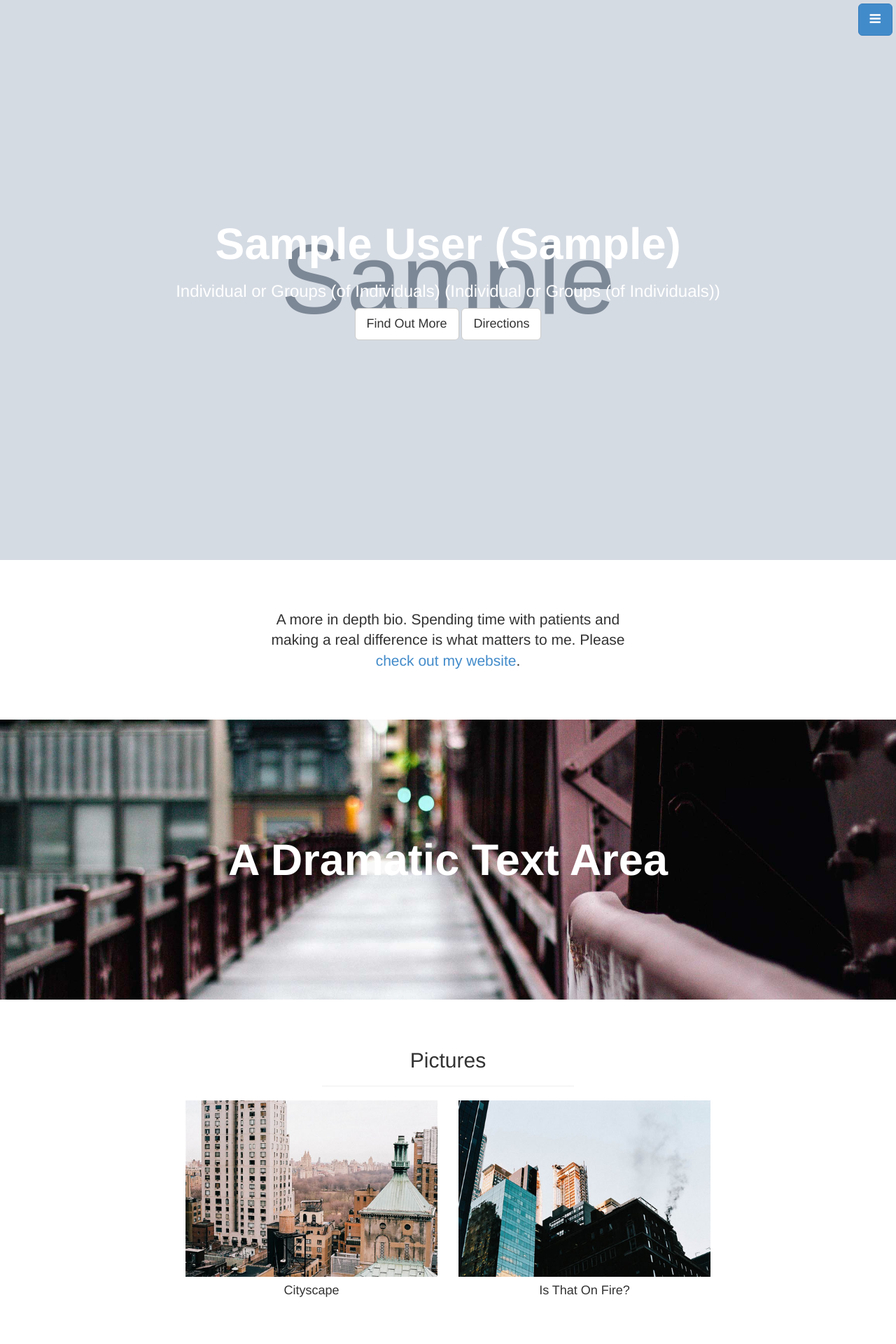
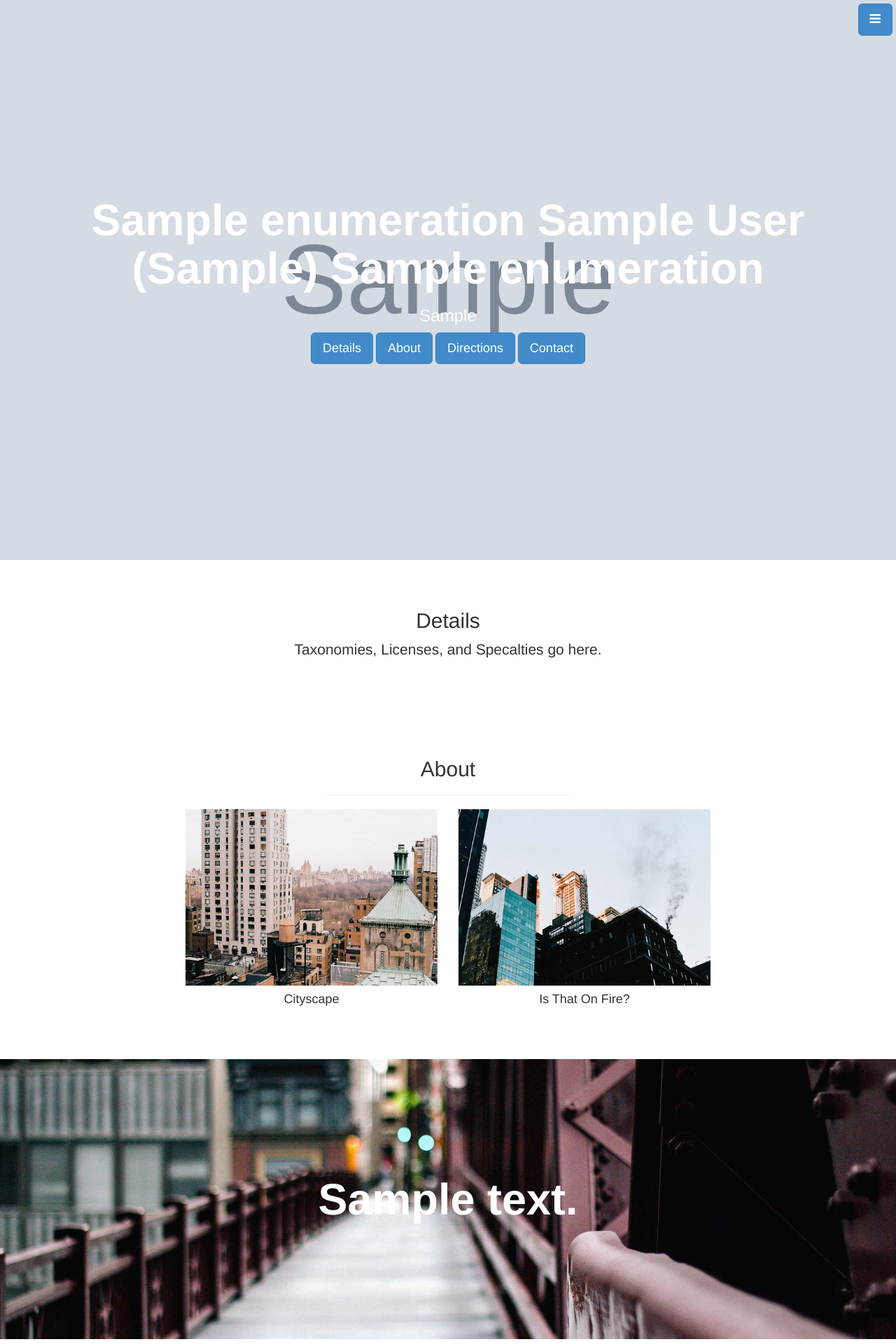
Before and after one commit to loranstefani/npi, a Django app: page /profile/000 in a window 1280 px wide. Shown: the top 1920 px of the page at 70% size. Run offline with Django 3.2, Linux system fonts and the light colour scheme; data comes from the database, SQL or seed files in the repository; tables that the repository leaves empty hold one stand-in row (values such as "Sample post"); grey boxes marked "Sample" are stand-in pictures; parts of the project's set-up code (start-up, migrations or seed data) failed here and were passed over; some libraries are stand-ins or nearby versions.

Commit message:
Linking public profile and edit function

```diff
--- a/apps/enumerations/models.py
+++ b/apps/enumerations/models.py
@@ -174,7 +174,7 @@ class Enumeration(models.Model):
 
     sole_proprietor             = models.BooleanField(default=False)
 
-    #PII
+    #PII --------------------------------------------------------------------
     state_of_birth      = models.CharField(max_length=2,  blank=True, default="",
                                     choices = US_STATE_CHOICES)
 
@@ -188,34 +188,42 @@ class Enumeration(models.Model):
                                                ("T","Transgender")))
 
 
-    itin                        = models.CharField(max_length=10, blank=True,
-                                        default="", verbose_name="IRS Individual Tax Payer  Number (ITIN)",
-                                        help_text = "An ITIN is required for individuals that are not eligible for a social security number."
+    itin        = models.CharField(max_length=10, blank=True,
+                        default="", verbose_name="IRS Individual Tax Payer  Number (ITIN)",
+                        help_text = "An ITIN is required for individuals that are not eligible for a social security number."
                                         )
-    ssn                         = models.CharField(max_length=10, blank=True, default="",
-                                        verbose_name = "Social Security Number",
-                                        help_text= "Required for individuals.")
+    ssn          = models.CharField(max_length=10, blank=True, default="",
+                        verbose_name = "Social Security Number",
+                        help_text= "Required for individuals.")
 
-    ein                        = models.CharField(max_length=9, blank=True,
-                                        default="", verbose_name="Employer Identification Number (EIN)",
-                                        help_text = "An EIN is issued by the IRS. This is required for organizations and optional for individuals."
-                                        )
+    ein         = models.CharField(max_length=9, blank=True,
+                    default="", verbose_name="Employer Identification Number (EIN)",
+                    help_text = "An EIN is issued by the IRS. This is required for organizations."
+                    )
 
-    ein_image               = models.ImageField(blank = True, null=False, default='',
-                                    max_length=255L, upload_to="ein-verification",
-                                    verbose_name= "EIN Image",
-                                    help_text ="A PDF or PNG of your EIN assigned by the IRS",
-                                    )
+    ein_image   = models.ImageField(blank = True, null=False, default='',
+                    max_length=255L, upload_to="ein-verification",
+                    verbose_name= "EIN Image",
+                    help_text ="A PDF or PNG of your EIN assigned by the IRS",)
 
-    modify_token               = models.CharField(max_length=36, blank=True, default=uuid.uuid4)
+    modify_token  = models.CharField(max_length=36, blank=True, default=uuid.uuid4)
 
 
-
-    #CMS System of Record - Private information
     national_agency_check = models.BooleanField(default=False)
     fingerprinted         = models.BooleanField(default=False)
     negative_action       = models.BooleanField(default=False,
                                  verbose_name="Negative Action on file with HRSA")
+
+    #Deactivation information ---------------------------
+    decactvation_reason_code  = models.CharField(max_length=1, choices=DECACTIVAED_REASON_CHOICES,
+                                    default="", blank=True)
+    deactivated_details         = models.TextField(max_length=1000, blank=True, default="")
+
+    deactiviation_date               = models.DateField(blank=True, null=True)
+    reactiviation_date               = models.DateField(blank=True, null=True)
+
+
+
 
     contact_person_email        = models.EmailField(blank=True, default="",
                                     help_text = "Required if contact person has an email.")
@@ -249,7 +257,8 @@ class Enumeration(models.Model):
     authorized_person_email = models.EmailField(blank=True, default="",
                                help_text = "Required if authorized person has an email.")
 
-    # End PII ---------------------------------------------------
+
+    # End PII -----------------------------------------------------------------
 
     authorized_person_first_name    = models.CharField(max_length=150,
                                             blank=True, default="")
@@ -275,16 +284,6 @@ class Enumeration(models.Model):
 
     authorized_person_title       = models.CharField(max_length=150,
                                                   blank=True, default="")
-
-
-    #Deactivation information
-    decactvation_reason_code  = models.CharField(max_length=1, choices=DECACTIVAED_REASON_CHOICES,
-                                    default="", blank=True)
-    deactivated_details         = models.TextField(max_length=1000, blank=True, default="")
-
-    deactiviation_date               = models.DateField(blank=True, null=True)
-    reactiviation_date               = models.DateField(blank=True, null=True)
-
 
     #Record management
     added               = models.DateField(auto_now_add=True)
--- a/apps/enumerations/templates/edit.html
+++ b/apps/enumerations/templates/edit.html
@@ -39,7 +39,7 @@
 
  <div class="row">
     <div class="col-lg-10">
- <h2>Basic Information</h2>
+ <h2>Basic Information <a href=/profile/{{enumeration.number}}><button type="button" class="btn btn-default" target="_blank">View Public Profile</button></a></h2>
 
   <table class="table table-striped  table-bordered">
   <thead>
@@ -100,7 +100,7 @@
 
 
     <tr>
-    <td>Mailing Address (Coorespondence)</td>
+    <td>Mailing Address (Correspondence)</td>
     <td>{{ enumeration.mailing_address }}</td>
     {% if enumeration.mailing_address  %}
     <td>
--- a/apps/profilee/templates/stylish-portfolio.html
+++ b/apps/profilee/templates/stylish-portfolio.html
@@ -44,9 +44,12 @@
         <a id="menu-close" href="#" class="btn btn-default btn-lg pull-right toggle"><i class="fa fa-times"></i></a>
         <li class="sidebar-brand"><a href="http://startbootstrap.com">Start Bootstrap</a></li>
         <li><a href="#top">Home</a></li>
+        <li><a href="#details">Details</a></li>
         <li><a href="#about">About</a></li>
-        <li><a href="#portfolio">Pictures</a></li>
-        <li><a href="#contact">Directions</a></li>
+        <li><a href="#directions">Directions</a></li>
+        <li><a href="#contact">Contact</a></li>
+        <li><a href="/enumerations/edit/{{enumeration.id}}">Edit</a></li>
+
       </ul>
     </div>
     <!-- /Side Menu -->
@@ -54,22 +57,30 @@
     <!-- Full Page Image Header Area -->
     <div id="top" class="header">
       <div class="vert-text">
-        <h1>{{enumeration.name}}</h1>
-        <h3>{{enumeration.taxonomy }}</h3>
-        <a href="#about" class="btn btn-default btn-lg">Find Out More</a>
-        <a href="#contact" class="btn btn-default btn-lg">Directions</a>
+        <h1>{{enumeration.name_prefix}} {{enumeration.name}} {{enumeration.name_suffix}}</h1>
+        <h3>{{enumeration.credential }}</h3>
+        <a href="#details" class="btn btn-default btn-lg btn-primary">Details</a>
+        <a href="#about" class="btn btn-default btn-lg btn-primary">About</a>
+        <a href="#directions" class="btn btn-default btn-lg btn-primary ">Directions</a>
+        <a href="#contact" class="btn btn-default btn-lg btn-primary">Contact</a>
       </div>
     </div>
     <!-- /Full Page Image Header Area -->
 
+
+
+
+
+
+
+
     <!-- Intro -->
-    <div id="about" class="intro">
+    <div id="details" class="intro">
       <div class="container">
         <div class="row">
           <div class="col-md-6 col-md-offset-3 text-center">
-            <h2>{{enumeration.bio}}</h2>
-            <p class="lead"> A more in depth bio.  Spending time with patients
-            and making a real difference is what matters to me. Please <a target="_blank" href="http://example.com">check out my website</a>.</p>
+            <h2>Details</h2>
+            <p class="lead"> Taxonomies, Licenses, and Specalties go here.</p>
           </div>
         </div>
       </div>
@@ -78,20 +89,21 @@
 
 
 
-    <!-- Callout -->
-    <div class="callout">
-      <div class="vert-text">
-        <h1>A Dramatic Text Area</h1>
-      </div>
-    </div>
-    <!-- /Callout -->
+
+
+
+
+
+
+
+
 
     <!-- Portfolio -->
-    <div id="portfolio" class="portfolio">
+    <div id="about" class="portfolio">
       <div class="container">
         <div class="row">
           <div class="col-md-4 col-md-offset-4 text-center">
-            <h2>Pictures</h2>
+            <h2>About</h2>
             <hr>
           </div>
         </div>
@@ -116,43 +128,73 @@
     </div>
     <!-- /Portfolio -->
 
-    <!-- Call to Action -->
-    <div class="call-to-action">
+   <!-- Callout -->
+    <div class="callout">
+      <div class="vert-text">
+        <h1>{{enumeration.bio_headline}}</h1>
+      </div>
+    </div>
+    <!-- /Callout -->
+
+
+    <!-- extended_bio -->
+    <div class="intro">
       <div class="container">
         <div class="row">
           <div class="col-md-6 col-md-offset-3 text-center">
-            <h3>Hours of Operation: {{enumeration.hours_of_operation}}</h3>
-            <h4>Mailing Address: {{enumeration.mailing_address}}</h4>
-            <h4>Primary Practice Address: {{enumeration.location_address}}</h4>
-            <a href="#" class="btn btn-lg btn-default">Back to Top</a>
+            <p class="lead"> {{enumeration.bio_detail}}</p>
+          </div>
+        </div>
+      </div>
+    </div>
+    <!-- /Extended bio -->
+
+
+
+
+
+
+
+
+  <!-- contact -->
+    <div id="contact" class="call-to-action">
+      <div class="container">
+        <div class="row">
+          <div class="col-md-6 col-md-offset-3 text-center">
+              <h3>Hours of Operation: {{enumeration.hours_of_operation}}</h3>
+              <h3>Mailing Address: {{enumeration.mailing_address}}</h3>
+              <h3>Primary Practice Address: {{enumeration.location_address}}</h3>
 
           </div>
         </div>
       </div>
     </div>
-    <!-- /Call to Action -->
+    <!-- /contact-->
+
+
 
     <!-- Map -->
-    <div id="contact" class="map">
+    <div id="directions" class="map">
       <iframe width="100%" height="100%" frameborder="0" scrolling="no" marginheight="0" marginwidth="0" src="https://maps.google.com/maps?f=q&amp;source=s_q&amp;hl=en&amp;geocode=&amp;q={{enumeration.google_map_q}}&amp;aq=0&amp;ie=UTF8&amp;hq={{enumeration.google_map_q}}&amp;t=m&amp;z=15&amp;iwloc=A&amp;output=embed"></iframe><br /><small><a href="https://maps.google.com/maps?f=q&amp;source=embed&amp;hl=en&amp;geocode=&amp;q={{enumeration.google_map_q}}&amp;aq=0&amp;ie=UTF8&amp;hq={{enumeration.google_map_q}}&amp;t=m&amp;z=15&amp;iwloc=A"></a></small></iframe>
     </div>
     <!-- /Map -->
 
+    {% if enumeration.driving_directions %}
 
-        <!-- Additional Directions -->
+    <!-- Additional Directions -->
     <div class="call-to-action">
       <div class="container">
         <div class="row">
           <div class="col-md-6 col-md-offset-3 text-center">
-            <h3>Additional Directions: {{eneumeration.driving_directions}}</h3>
+            <h3>{{enumeration.driving_directions}}</h3>
 
 
           </div>
         </div>
       </div>
     </div>
-    <!-- /Call to Action -->
-
+    <!-- /Additional Directions-->
+    {% endif %}
 
 
     <!-- Footer -->
@@ -161,13 +203,23 @@
         <div class="row">
           <div class="col-md-6 col-md-offset-3 text-center">
             <ul class="list-inline">
-              <li><a href="/facebook"><i class="fa fa-facebook fa-3x"></i></a></li>
-              <li><i class="fa fa-twitter fa-3x"></i></li>
-              <li><i class="fa fa-dribbble fa-3x"></i></li>
+
+              {% if enumeration.website %}
+              <li><a target="_blank" href="{{enumeration.website}}"><i class="fa fa-dribbble fa-3x"></i></a></li>
+               {% endif %}
+
+              {% if enumeration.facebook_handle %}
+              <li><a href="https://www.facebook.com/{{enumeration.facebook_handle}}"><i class="fa fa-facebook fa-3x"></i></a></li>
+              {% endif %}
+
+              {% if enumeration.twitter_handle %}
+              <li><a target="_blank" href="http://twitter.com/{{enumeration.twitter_handle}}"><i class="fa fa-twitter fa-3x"></i></a></li>
+              {% endif %}
             </ul>
             <div class="top-scroll">
               <a href="#top"><i class="fa fa-circle-arrow-up scroll fa-4x"></i></a>
             </div>
+            <a href="#" class="btn btn-lg btn-default">Back to Top</a>
             <hr>
             <p>Copyright &copy; Center for Medicare and Medicaid Services 2014</p>
           </div>
```
